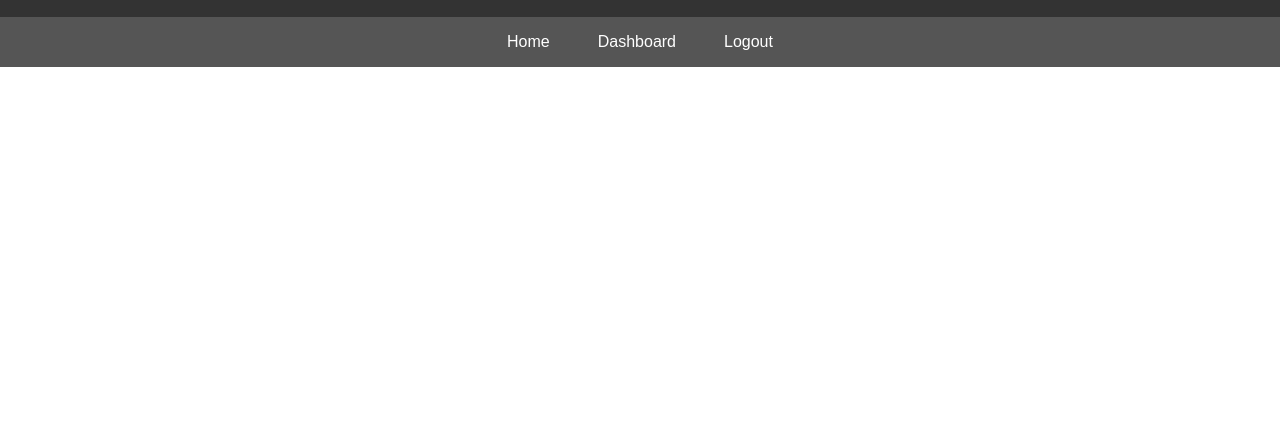
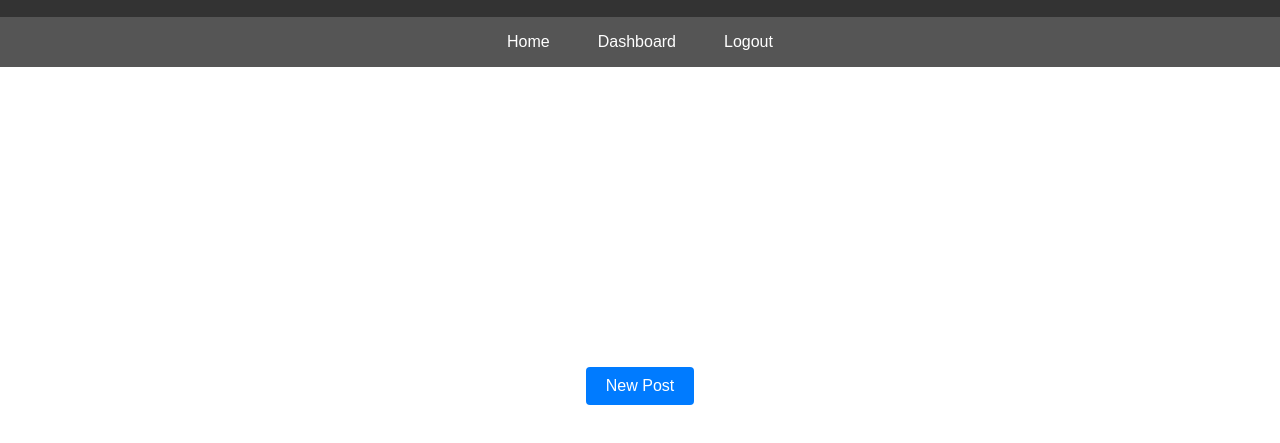
Before and after one commit to Bwainuna/Tech-Blog, a website: page views/layouts/home.html in a window 1280 px wide. Shown: the part 95-538 px from the top of the page. Drawn offline with Linux system fonts and the light colour scheme.

Commit message:
added css pages for each of the views, and edited the home.html

```diff
--- a/css/home.css
+++ b/css/home.css
@@ -0,0 +1,17 @@
+/* Style for the New Post button */
+button.new-post-button {
+    padding: 10px 20px;
+    font-size: 16px;
+    background-color: #007bff;
+    color: #fff;
+    border: none;
+    border-radius: 4px;
+    cursor: pointer;
+}
+
+.new-post-button-container {
+    display: flex;
+    height: 100%;
+    justify-content: center;
+    margin-top: 300px;
+}
--- a/views/layouts/home.html
+++ b/views/layouts/home.html
@@ -18,5 +18,14 @@
         <a href="index.html" onclick="">Logout</a>
     </nav>
 
+    <div>
+        <div class="new-post-button-container">
+            <button class="new-post-button" onclick="redirectToNewPost()">New Post</button>
+        </div>
+        <div>
+
+        </div>
+    </div>
+
 </body>
 </html>
```
Also changed, not shown: views/layouts/index.html (+1 -3 lines).
